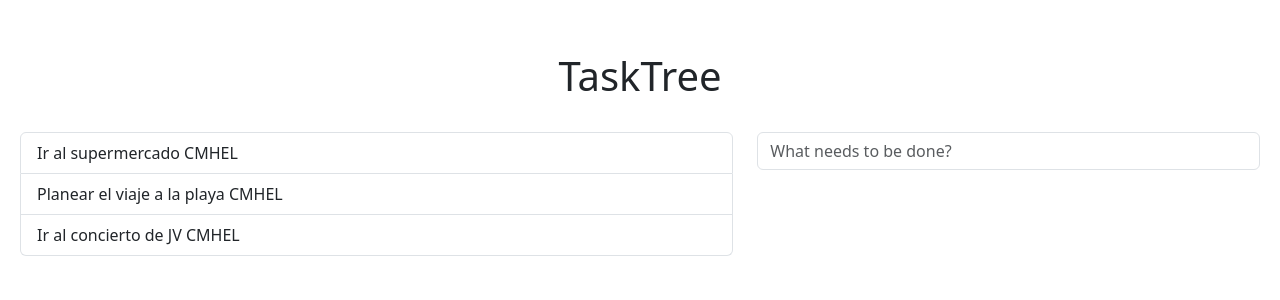
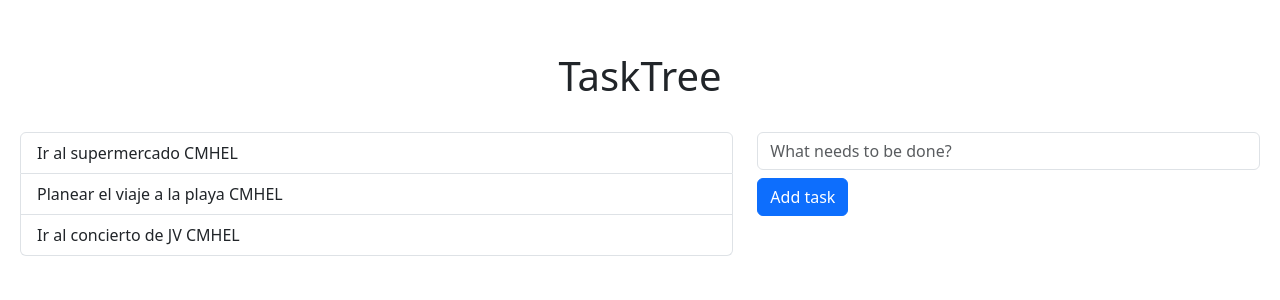
Before and after one commit to abrilBjarano/Tasktree-V0, a React (Vite) app: page / in a window 1280 px wide. Shown: the top 300 px of the page. Built offline with nearby package versions, Linux system fonts and the light colour scheme.

Commit message:
Added 'Add task' btn to TaskAdd

```diff
--- a/src/TaskAdd.jsx
+++ b/src/TaskAdd.jsx
@@ -29,6 +29,10 @@ export const TaskAdd = ({ onAddTask }) => {
             value={ inputValue }
             onChange={ onInputChange }
          />
+
+         <button className="btn btn-primary mt-2">
+            Add task
+         </button>
       </form>
    )
 }
```
